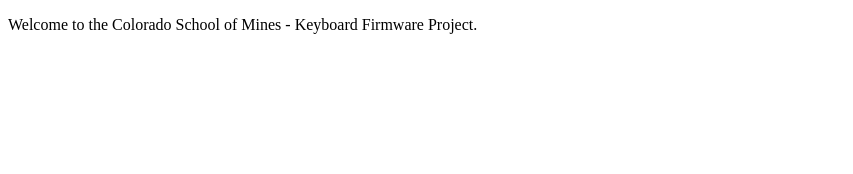
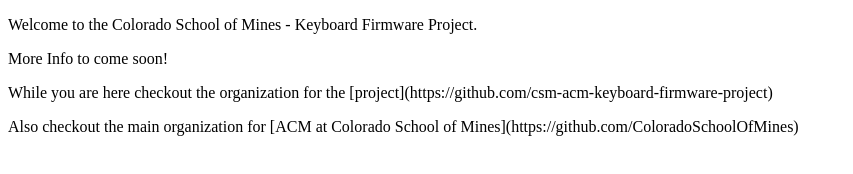
Before and after one commit to csm-acm-keyboard-firmware-project/csm-acm-keyboard-firmware-project.github.io, a plain HTML site: page index.html in a window 1280 px wide. Shown: the whole page, without its empty margins (0-853 px from the left). Drawn offline with Linux system fonts and the light colour scheme.

Commit message:
added links to org and CSM ACM org on github

```diff
--- a/index.html
+++ b/index.html
@@ -5,5 +5,8 @@
     </head>
     <body>
         <p>Welcome to the Colorado School of Mines - Keyboard Firmware Project.</p>
+        <p>More Info to come soon!</p>
+        <p>While you are here checkout the organization for the [project](https://github.com/csm-acm-keyboard-firmware-project)</p>
+        <p>Also checkout the main organization for [ACM at Colorado School of Mines](https://github.com/ColoradoSchoolOfMines)</p>
     </body>
 </html>
```
